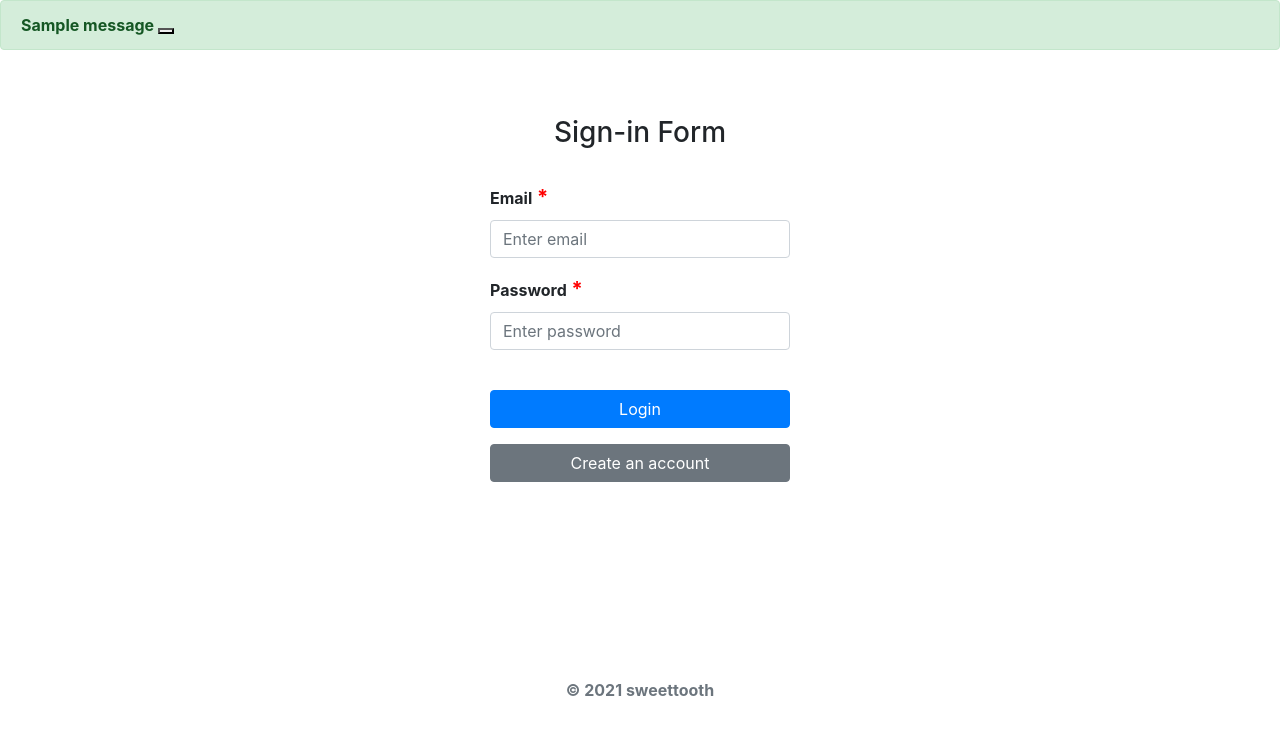
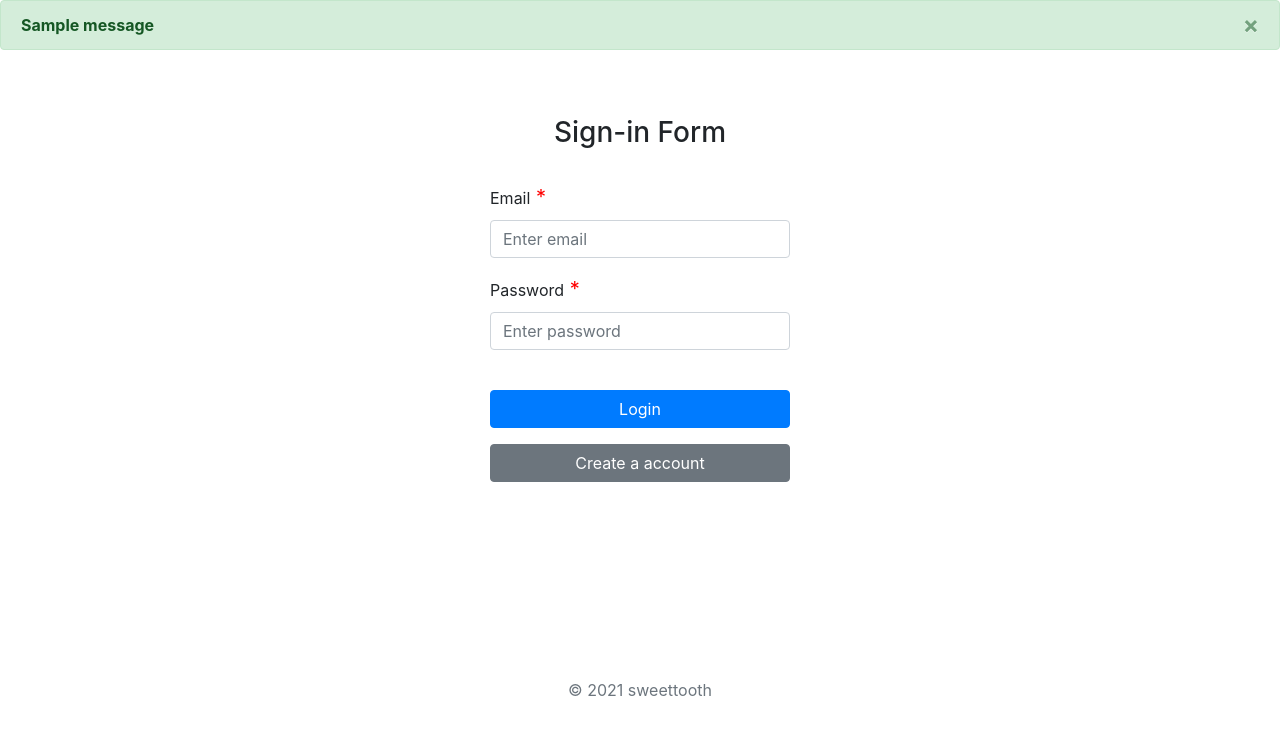
Before and after one commit to Ayushijain-vanshikaDua/DevProject, a Django app: page /shop/login/ in a window 1280 px wide. Shown: the part 56-806 px from the top of the page. Run offline with Django 3.2, Linux system fonts and the light colour scheme; one stand-in notice (Sample message) is shown; some libraries are stand-ins or nearby versions.

Commit message:
messages added

```diff
--- a/shop/templates/shop/basic.html
+++ b/shop/templates/shop/basic.html
@@ -54,6 +54,29 @@ sagittis lacus vel augue laoreet rutrum faucibus.">
 </button>
   </div>
 </nav>
+
+{% if messages %}
+{% for message in messages %}
+<div class="alert alert-{{ message.tags }} alert-dismissible fade show" role="alert">
+  <strong>{{ message }}</strong>
+  <button type="button" class="close" data-dismiss="alert" aria-label="Close">
+    <span aria-hidden="true">&times;</span>
+  </button>
+</div>
+{% endfor %}
+{% endif %}
+<!--
+{% if messages %}
+{% for message in messages %}
+<div class="alert alert-{{ message.tags }} alert-dismissible fade show my-0" role="alert">
+  <strong>{{ message }}</stong>
+  <button type="button" class="btn-close" data-bs-dismiss="alert" aria-label="Close" aria-hidden="true">&times;
+
+  </button>
+</div>
+{% endfor %}
+{% endif %}
+-->
   {% block body %} {% endblock %}
 
     <!-- Optional JavaScript -->
--- a/shop/templates/shop/index.html
+++ b/shop/templates/shop/index.html
@@ -21,8 +21,6 @@ body .carousel-indicators{
 bottom: -40px;
 }
 .carousel-indicators li {
-
-
     background-color: #7270fc;
 }
 body .carousel-control-prev-icon,
--- a/shop/templates/shop/login.html
+++ b/shop/templates/shop/login.html
@@ -17,16 +17,6 @@
 
 {% block body %}
 
-{% if messages %}
-{% for message in messages %}
-<div class="alert alert-{{ message.tags }} alert-dismissible fade show" role="alert">
-  <strong>{{ message }}</stong>
-  <button type="button" class="btn-close" data-bs-dismiss="alert" aria-label="Close"></button>
-</div>
-
-{% endfor %}
-{% endif %}
-
 <div class="container my-10">
     <h3 class="text-center">Sign-in Form</h3><br>
     <form action="/shop/login/" method="post">{% csrf_token %}
@@ -42,7 +32,7 @@
     <br>
 
     <button type="submit" class="w-100 btn btn-primary">Login</button>
-    <a href="/shop/signup/" class="w-100 btn btn-secondary mt-3">Create an account</a>
+    <a href="/shop/signup/" class="w-100 btn btn-secondary mt-3">Create a account</a>
 
 </form>
 </div>
--- a/shop/views.py
+++ b/shop/views.py
@@ -4,6 +4,7 @@ from math import ceil
 import json
 from django.contrib.auth import logout
 from django.contrib import messages
+from typing import ContextManager
 
 # Create your views here.
 from django.http import HttpResponse
@@ -100,12 +101,12 @@ def loginUser(request):
         print(password)
         user = Customer.objects.filter(email=email, password=password)
         if len(user) > 0:
-            #messages.success(request, 'Sign-up successful! Please log-in now!')
+            messages.success(request, 'Sign-in successful!')
             return redirect("/shop/")
 
         else:
             #return HttpResponse('Not a user')
-            messages.success(request, 'Please enter correct email and password!')
+            messages.warning(request, 'Please enter correct email and password!')
             return render(request, 'shop/login.html')
     else:
         return render(request, 'shop/login.html')
```
